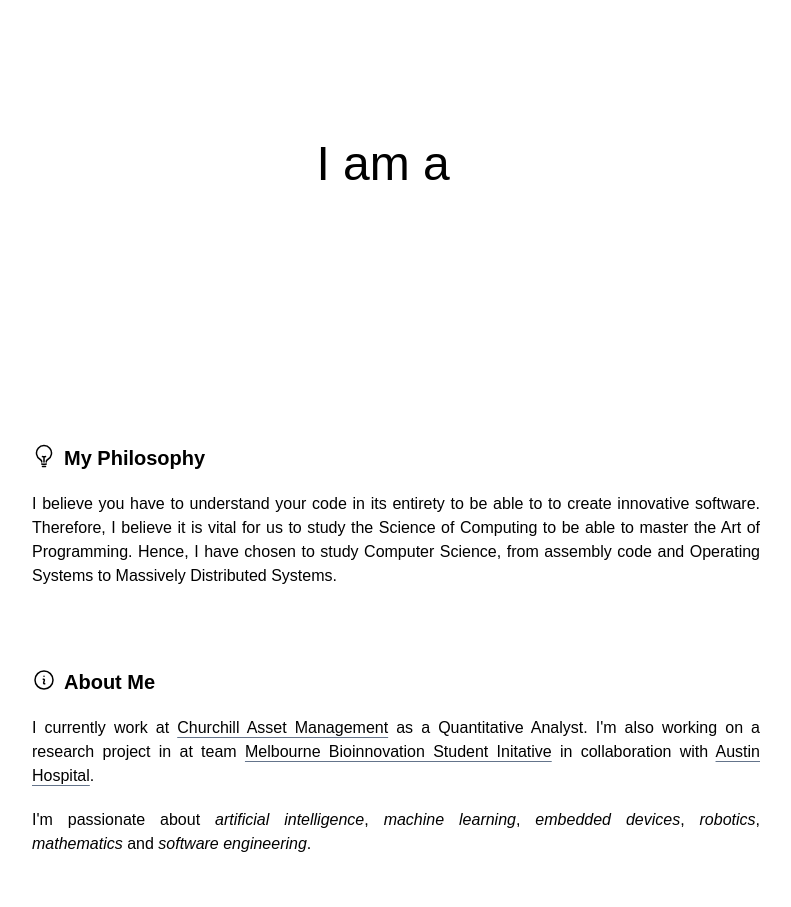
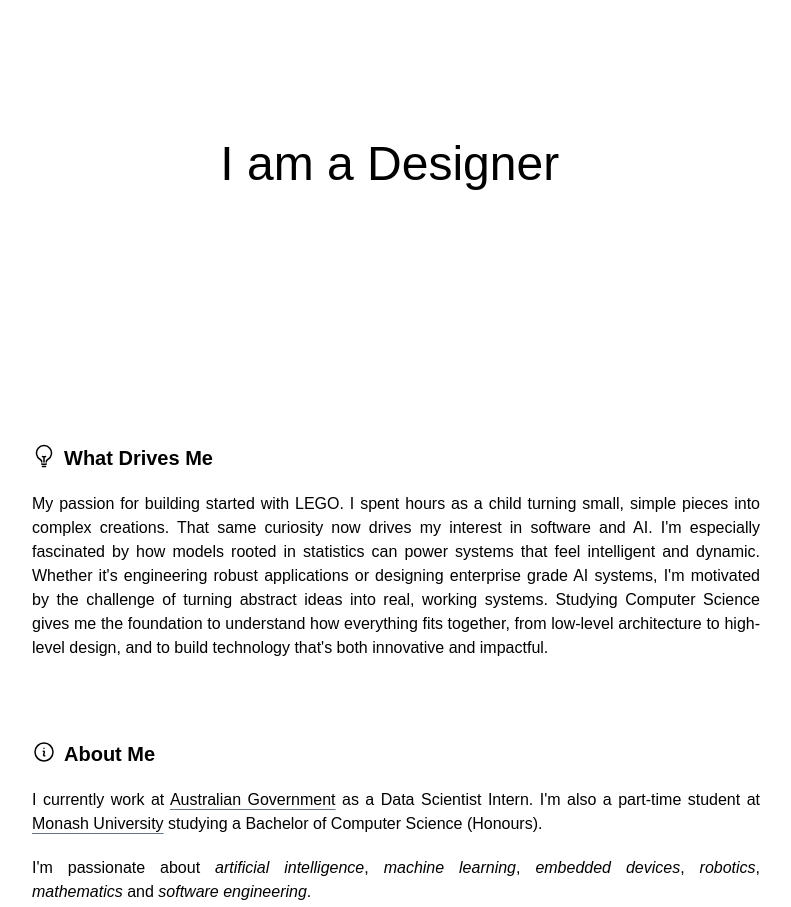
Before and after one commit to Nishantppanchal/nishantppanchal.github.io, a Gatsby site: page / in a window 1280 px wide. Shown: the part 300-1207 px from the top of the page, without its empty margins (244-1035 px from the left). Built offline with nearby package versions, Linux system fonts and the light colour scheme; Gatsby itself is replaced by a stand-in of ours.

Commit message:
Updating about me + typing animation & Replacing my philosophy with what drives me

```diff
--- a/src/components/aboutMe.js
+++ b/src/components/aboutMe.js
@@ -1,4 +1,4 @@
-import React from 'react';
+import React from "react";
 
 function AboutMe() {
   return (
@@ -21,20 +21,18 @@ function AboutMe() {
         <p>About Me</p>
       </h1>
       <p className='mt-5'>
-        I currently work at{' '}
-        <a href='https://www.churchillassetmanagement.com.au/'>
-          Churchill Asset Management
-        </a>{' '}
-        as a Quantitative Analyst. I'm also working on a research project in at team{' '}
-        <a href='https://www.mbsi.org.au/'>
-          Melbourne Bioinnovation Student Initative
-        </a>{' '}
-        in collaboration with{' '}
-        <a href='https://www.austin.org.au/'>Austin Hospital</a>.
+        I currently work at{" "}
+        <a href='https://en.wikipedia.org/wiki/Australian_Government'>
+          Australian Government
+        </a>{" "}
+        as a Data Scientist Intern. I'm also a part-time student at{" "}
+        <a href='https://www.monash.edu/'>Monash University</a> studying a
+        Bachelor of Computer Science (Honours).
       </p>
       <p className='mt-5'>
-        I'm passionate about <i>artificial intelligence</i>, <i>machine learning</i>, <i>embedded
-        devices</i>, <i>robotics</i>, <i>mathematics</i> and <i>software engineering</i>.
+        I'm passionate about <i>artificial intelligence</i>,{" "}
+        <i>machine learning</i>, <i>embedded devices</i>, <i>robotics</i>,{" "}
+        <i>mathematics</i> and <i>software engineering</i>.
       </p>
     </div>
   );
--- /dev/null
+++ b/src/components/myPassion.js
@@ -0,0 +1,40 @@
+import React from "react";
+
+function MyPassion() {
+  return (
+    <div>
+      <h1 className='font-bold text-xl flex flex-row space-x-2'>
+        <svg
+          xmlns='http://www.w3.org/2000/svg'
+          fill='none'
+          viewBox='0 0 24 24'
+          strokeWidth={1.5}
+          stroke='currentColor'
+          className='w-6 h-6'
+        >
+          <path
+            strokeLinecap='round'
+            strokeLinejoin='round'
+            d='M12 18v-5.25m0 0a6.01 6.01 0 001.5-.189m-1.5.189a6.01 6.01 0 01-1.5-.189m3.75 7.478a12.06 12.06 0 01-4.5 0m3.75 2.383a14.406 14.406 0 01-3 0M14.25 18v-.192c0-.983.658-1.823 1.508-2.316a7.5 7.5 0 10-7.517 0c.85.493 1.509 1.333 1.509 2.316V18'
+          />
+        </svg>
+
+        <p>What Drives Me</p>
+      </h1>
+      <p className='mt-5'>
+        My passion for building started with LEGO. I spent hours as a child
+        turning small, simple pieces into complex creations. That same curiosity
+        now drives my interest in software and AI. I'm especially fascinated by
+        how models rooted in statistics can power systems that feel intelligent
+        and dynamic. Whether it's engineering robust applications or designing
+        enterprise grade AI systems, I'm motivated by the challenge of turning
+        abstract ideas into real, working systems. Studying Computer Science
+        gives me the foundation to understand how everything fits together, from
+        low-level architecture to high-level design, and to build technology
+        that's both innovative and impactful.
+      </p>
+    </div>
+  );
+}
+
+export default MyPassion;
--- a/src/components/myPhilosophy.js
+++ /dev/null
@@ -1,35 +0,0 @@
-import React from 'react';
-
-function MyPhilosophy() {
-  return (
-    <div>
-      <h1 className='font-bold text-xl flex flex-row space-x-2'>
-        <svg
-          xmlns='http://www.w3.org/2000/svg'
-          fill='none'
-          viewBox='0 0 24 24'
-          strokeWidth={1.5}
-          stroke='currentColor'
-          className='w-6 h-6'
-        >
-          <path
-            strokeLinecap='round'
-            strokeLinejoin='round'
-            d='M12 18v-5.25m0 0a6.01 6.01 0 001.5-.189m-1.5.189a6.01 6.01 0 01-1.5-.189m3.75 7.478a12.06 12.06 0 01-4.5 0m3.75 2.383a14.406 14.406 0 01-3 0M14.25 18v-.192c0-.983.658-1.823 1.508-2.316a7.5 7.5 0 10-7.517 0c.85.493 1.509 1.333 1.509 2.316V18'
-          />
-        </svg>
-
-        <p>My Philosophy</p>
-      </h1>
-      <p className='mt-5'>
-        I believe you have to understand your code in its entirety to be able to
-        to create innovative software. Therefore, I believe it is vital for us
-        to study the Science of Computing to be able to master the Art of
-        Programming. Hence, I have chosen to study Computer Science, from
-        assembly code and Operating Systems to Massively Distributed Systems.
-      </p>
-    </div>
-  );
-}
-
-export default MyPhilosophy;
--- a/src/components/typingAnimation.js
+++ b/src/components/typingAnimation.js
@@ -1,28 +1,23 @@
-import React from 'react';
-import { useEffect } from 'react';
-import { useState } from 'react';
-import TypingPhase from '../enums/typingPhases';
+import React from "react";
+import { useEffect } from "react";
+import { useState } from "react";
+import TypingPhase from "../enums/typingPhases";
 
 const TYPING_INTERVAL = 150;
 const IDLING_START_INTERVAL = 500;
 const IDLING_END_INTERVAL = 2000;
 const DELETING_INTERVAL = 50;
-const TYPING_TEXTS = [
-  'Software Engineer',
-  'Designer',
-  'Researcher',
-  'Problem Solver',
-];
+const TYPING_TEXTS = ["Engineer", "Designer", "Researcher", "Problem Solver"];
 const TYPING_STYLES = [
-  'font-spaceMono',
-  'font-sofia',
-  'font-spectral',
-  'font-montserratAlternates',
+  "font-spaceMono",
+  "font-sofia",
+  "font-spectral",
+  "font-montserratAlternates",
 ];
 
 function TypingAnimation(props) {
   const [currentIndex, setCurrentIndex] = useState(0);
-  const [typedText, setTypedText] = useState('');
+  const [typedText, setTypedText] = useState("");
   const [typingPhase, setTypingPhase] = useState(TypingPhase.Typing);
 
   useEffect(() => {
@@ -68,10 +63,9 @@ function TypingAnimation(props) {
         break;
       }
       default: {
-        console.error("Invalid TypePhase")
+        console.error("Invalid TypePhase");
         break;
       }
-
     }
   }, [typedText, typingPhase]);
 
@@ -80,7 +74,7 @@ function TypingAnimation(props) {
       <span>I am a </span>
       <span
         className={`cursor ${
-          typingPhase === TypingPhase.Idling ? ' blinking' : ''
+          typingPhase === TypingPhase.Idling ? " blinking" : ""
         } ${TYPING_STYLES[currentIndex]} will-change-scroll`}
         // className='cursor'
       >
--- a/src/pages/index.js
+++ b/src/pages/index.js
@@ -4,7 +4,7 @@ import Page from '../enums/pages';
 import PageTemplate from '../components/pageTemplate';
 import Contact from '../components/contact';
 import AboutMe from '../components/aboutMe';
-import MyPhilosophy from '../components/myPhilosophy';
+import MyPassion from '../components/myPassion';
 
 function IndexPage() {
   return (
@@ -12,7 +12,7 @@ function IndexPage() {
       <div className='flex flex-col justify-center h-[calc(60vh)] sm:h-[calc(70vh)]'>
         <TypingAnimation textStyles='m-auto text-4xl md:text-5xl text-center' />
       </div>
-      <MyPhilosophy />
+      <MyPassion />
       <div className='mt-20'>
         <AboutMe />
       </div>
```
